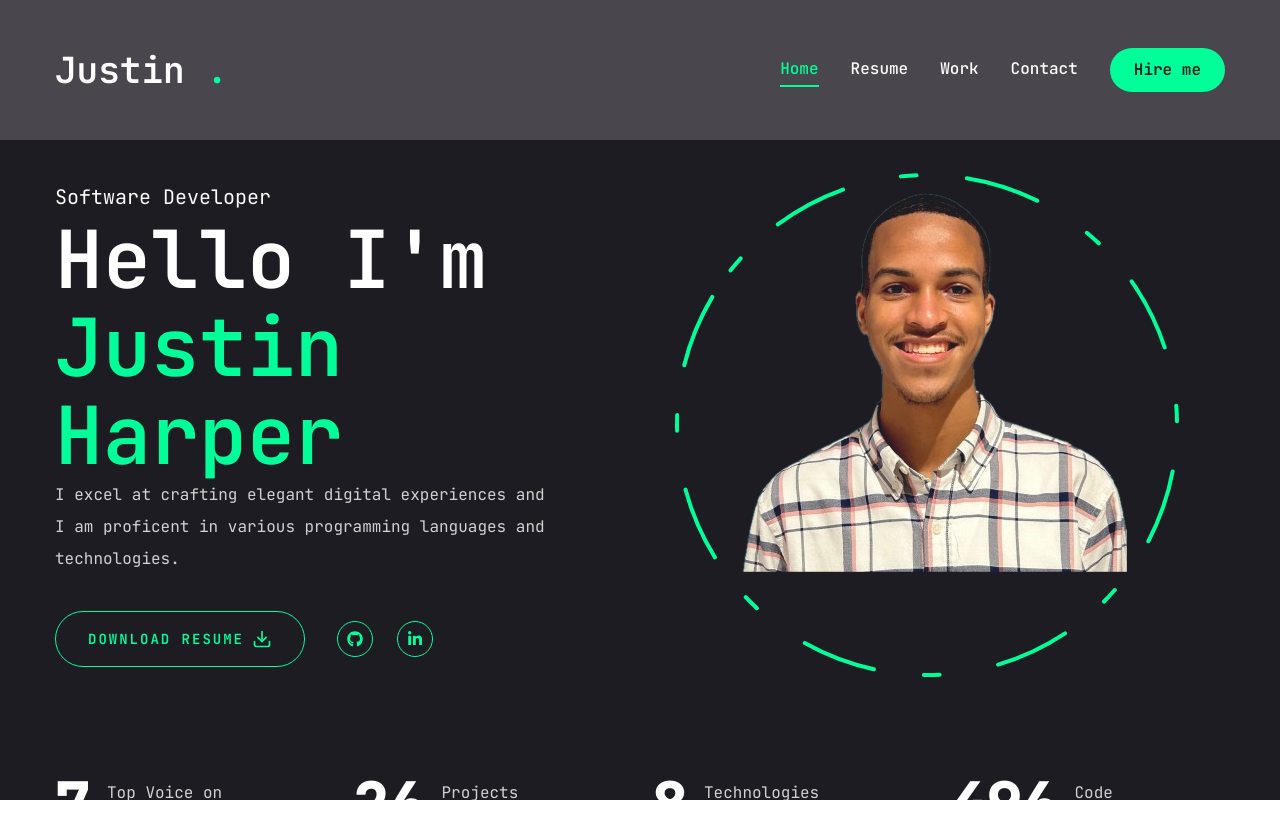
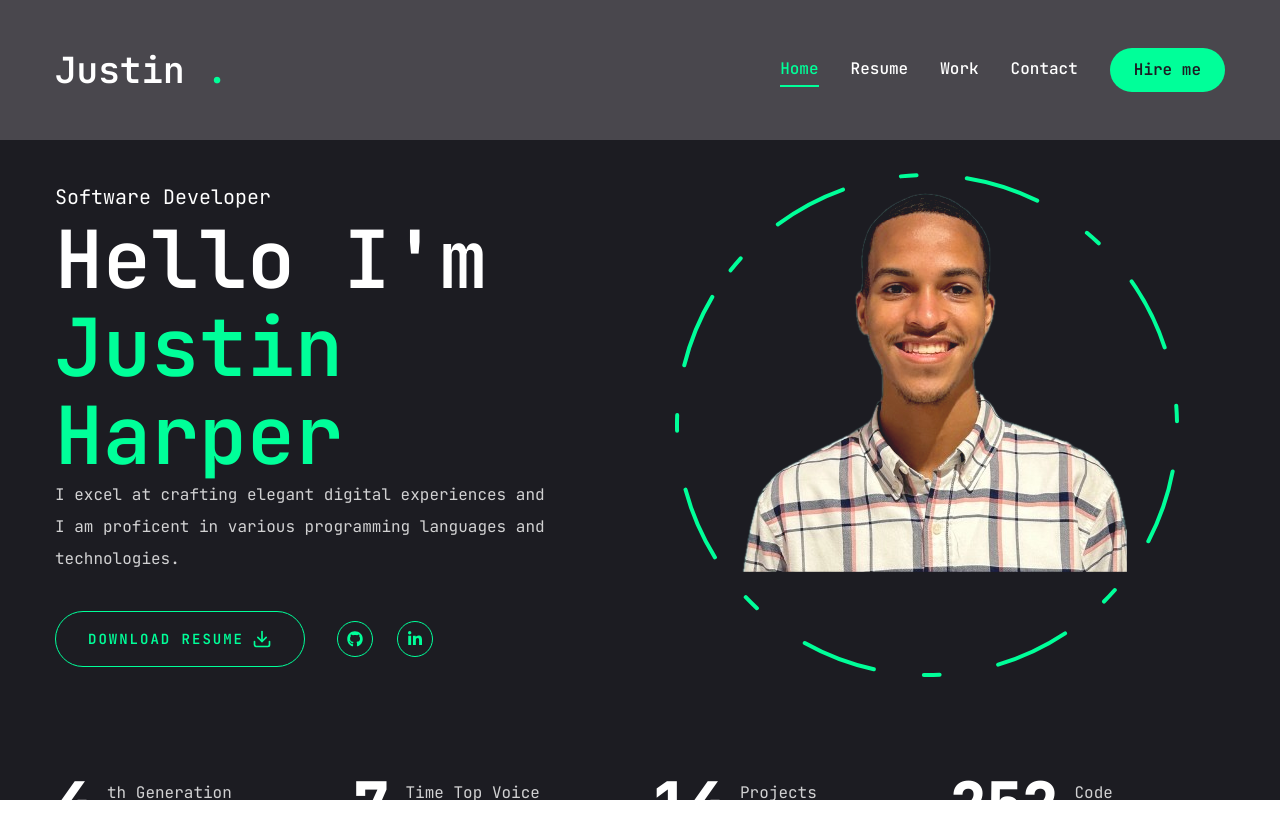
Before and after one commit to JustinhSE/portfolio, a Next.js app: page / in a window 1280 px wide. Shown: the top 838 px of the page. Built offline with nearby package versions, Linux system fonts and the light colour scheme.

Commit message:
extra details

```diff
--- a/app/layout.jsx
+++ b/app/layout.jsx
@@ -10,8 +10,8 @@ const jetbrainsMono = JetBrains_Mono({
  });
 
 export const metadata = {
-  title: "Create Next App",
-  description: "Generated by create next app",
+  title: "Justin Harper",
+  description: "My portfolio",
 };
 
 export default function RootLayout({ children }) {
--- a/components/Stats.jsx
+++ b/components/Stats.jsx
@@ -4,21 +4,22 @@ import CountUp from "react-countup";
 
 const stats = [
   {
-    num: 7,
-    text: "Top Voice on Linkedin",
+    num: 4,
+    text: "th Generation Missionary",
   },
   {
-    num: 26,
+    num: 7,
+    text: "Time Top Voice on Linkedin",
+  },
+  {
+    num: 14,
     text: "Projects completed",
   },
   {
-    num: 8,
-    text: "Technologies mastered",
-  },
-  {
-    num: 500,
+    num: 254,
     text: "Code commits",
   },
+
 ];
 const Stats = () => {
   return (
```
